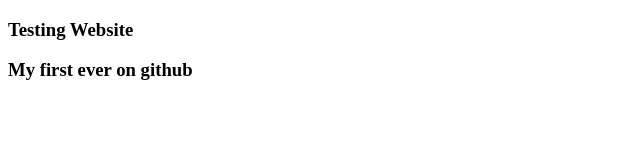
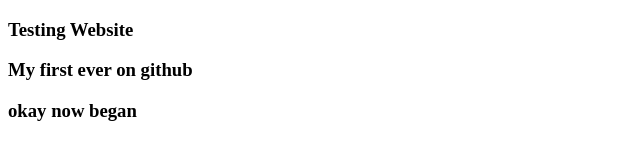
Before and after one commit to imarufulislam/My-First-Website, a plain HTML site: page index.html in a window 1280 px wide. Shown: the whole page, without its empty margins (0-640 px from the left). Drawn offline with Linux system fonts and the light colour scheme.

Commit message:
okay added

```diff
--- a/index.html
+++ b/index.html
@@ -9,5 +9,6 @@
 <body>
     <h3>Testing Website</h3>
     <h3>My first ever on github</h3>
+    <h3>okay now began</h3>
 </body>
 </html>
```
